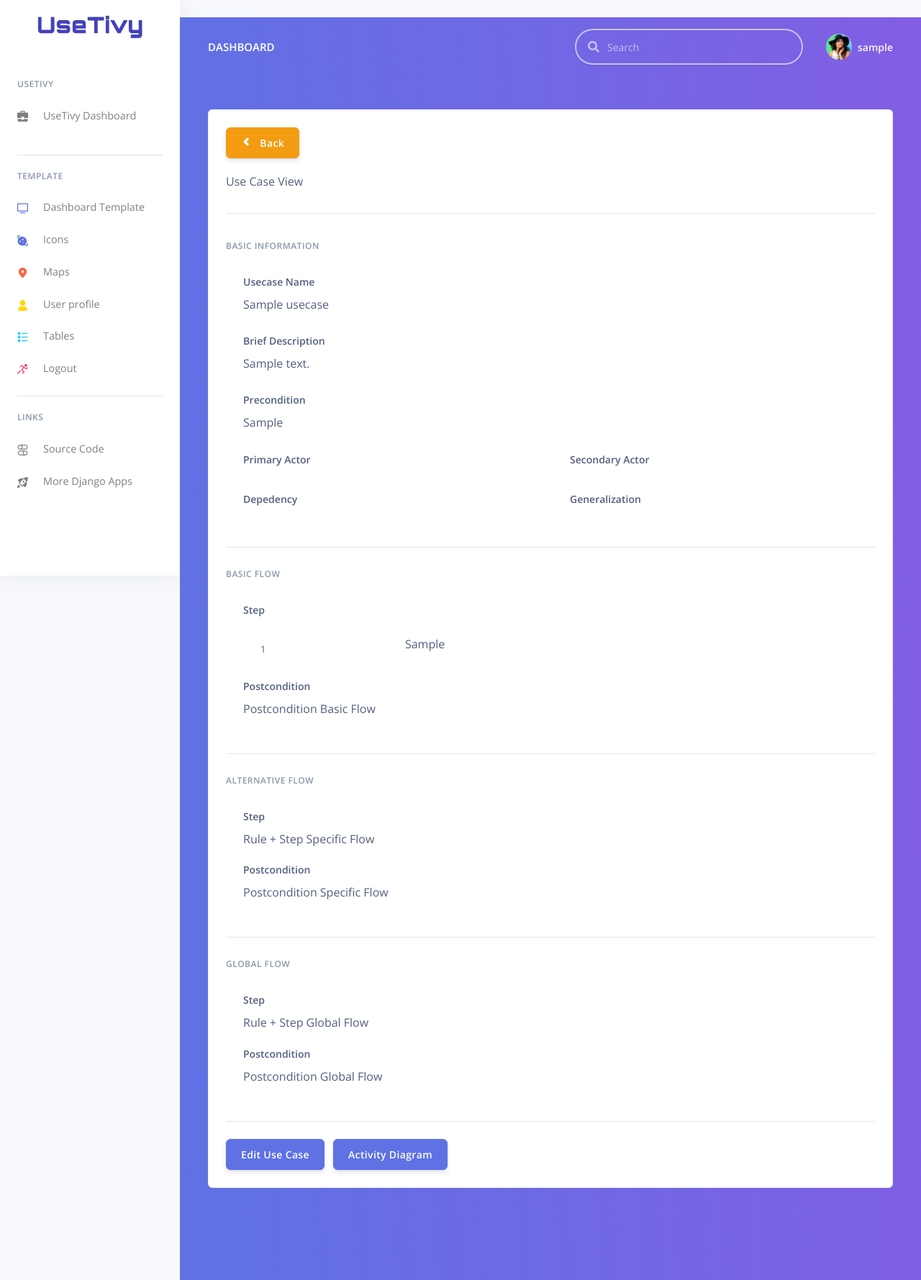
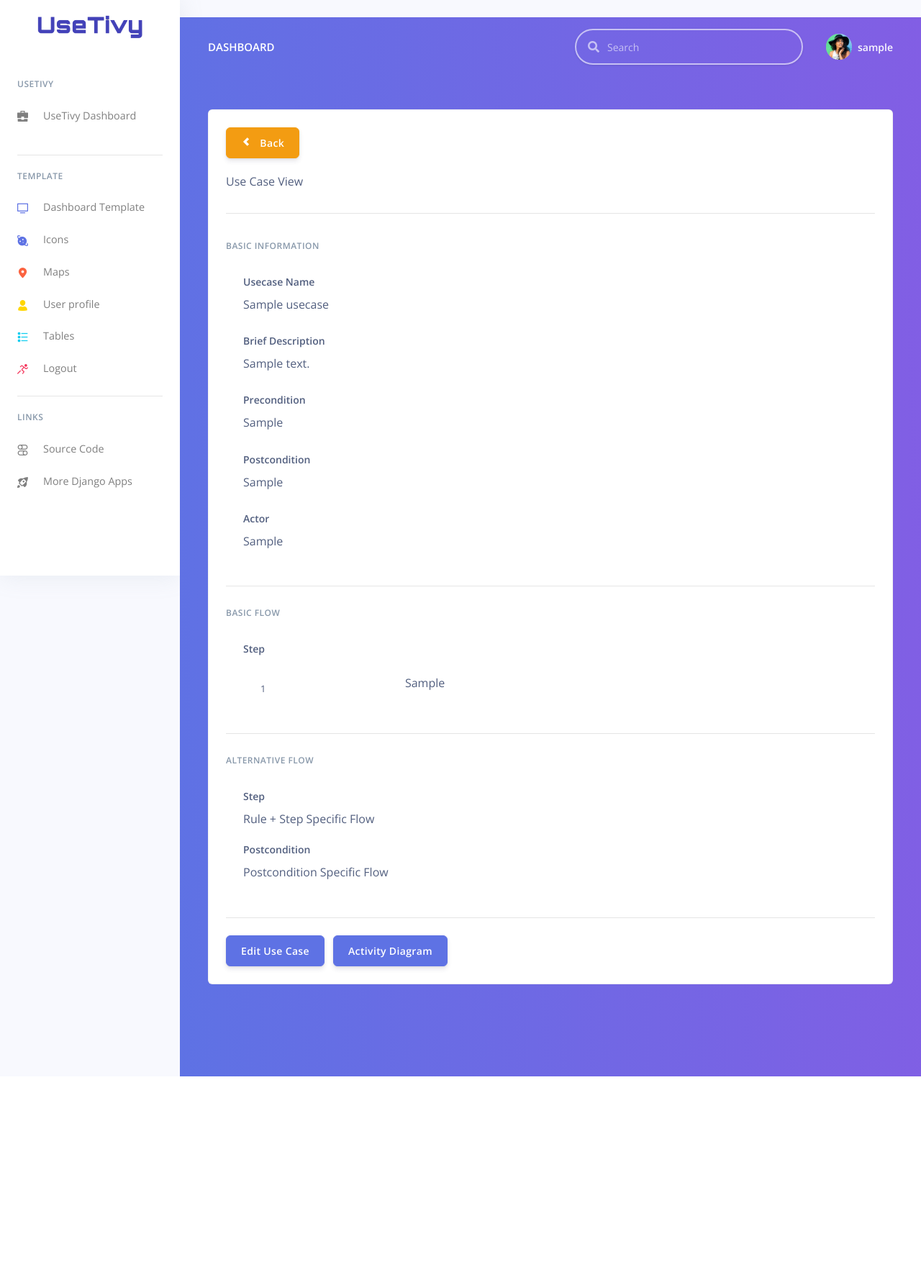
Before and after one commit to AgileRE-2021/UseTivy, a Django app: page /usecase_view/1 in a window 1280 px wide. Shown: the whole page at 72% size. After the commit the page ends 1496 px from the top, so only its background shows below. Run offline with Django 3.2, Linux system fonts and the light colour scheme; a user stored in the database is signed in; tables that the repository leaves empty hold one stand-in row (values such as "Sample post"); some libraries are stand-ins or nearby versions.

Commit message:
fix views mistake + form positions

```diff
--- a/app/views.py
+++ b/app/views.py
@@ -171,7 +171,7 @@ def edit_use_case(request,id_usecase):
     context = {}
     context['segment'] = 'edit_project'
     context['use_case'] = usecase.objects.filter(id_usecase=id_usecase).get()
-    context['step_basic'] = step_basic.filter(id_usecase=id_usecase).get()
+    context['step_basic'] = step_basic.objects.filter(id_usecase=id_usecase)
 
     return render(request, 'page/edit_use_case.html', {'context' : context})
 
@@ -209,7 +209,6 @@ def delete_use_case(request,id_usecase):
 
     use_case = usecase.objects.filter(id_usecase=id_usecase).get()
     idProject = use_case.id_project.id_project
-    print('id = ',idProject)
     usecase_target = get_object_or_404(usecase, pk=id_usecase).delete()
 
     return redirect('usecase',id_project=idProject)
--- a/core/templates/page/usecase_view.html
+++ b/core/templates/page/usecase_view.html
@@ -45,32 +45,18 @@
                                 <p>{{context.use_case.precondition}}</p>
                               </div>
                             </div>
-                          </div>
-                          <div class="row">
-                            <div class="col-lg-6">
+                            <div class="col-lg-8">
                               <div class="form-group">
-                                <label class="form-control-label" for="input-first-name">Primary Actor</label>
-                                <p>{{context.use_case.primary_actor}}</p>
-                              </div>
-                            </div>
-                            <div class="col-lg-6">
-                              <div class="form-group">
-                                <label class="form-control-label" for="input-sec-actor">Secondary Actor</label>
-                                <p>{{context.use_case.secondary_actor}}</p>
+                                <label class="form-control-label" for="input-city">Postcondition</label>
+                                <p>{{context.use_case.postcondition}}</p>
                               </div>
                             </div>
                           </div>
                           <div class="row">
                             <div class="col-lg-6">
                               <div class="form-group">
-                                <label class="form-control-label" for="input-depedency">Depedency</label>
-                                <p>{{context.use_case.dependency}}</p>
-                              </div>
-                            </div>
-                            <div class="col-lg-6">
-                              <div class="form-group">
-                                <label class="form-control-label" for="input-generalization">Generalization</label>
-                                <p>{{context.use_case.generalization}}</p>
+                                <label class="form-control-label" for="input-first-name">Actor</label>
+                                <p>{{context.use_case.actor}}</p>
                               </div>
                             </div>
                           </div>
@@ -98,14 +84,6 @@
                               </div>
                             </div>
                           </div>
-                          <div class="row">
-                            <div class="col-lg-8">
-                              <div class="form-group">
-                                <label class="form-control-label" for="input-city">Postcondition</label>
-                                <p>Postcondition Basic Flow</p>
-                              </div>
-                            </div>
-                          </div>
                         </div>
                         <hr class="my-4" />
                         <!-- Specific FLow -->
@@ -126,8 +104,6 @@
                             </div>
                           </div>
                         </div>
-                        <hr class="my-4" />
-
                         <!--
                         <h6 class="heading-small text-muted mb-4">Bounded Flow</h6>
                         <div class="pl-lg-4">
@@ -147,7 +123,7 @@
                           </div>
                         </div>
                         <hr class="my-4" />
-                        <!-- Global FLow -->
+                        <!-- Global FLow
                         <h6 class="heading-small text-muted mb-4">Global Flow</h6>
                         <div class="pl-lg-4">
                           <label class="form-control-label" for="input-address">Step</label>
@@ -165,6 +141,7 @@
                             </div>
                           </div>
                         </div>
+                        -->
                         <hr class="my-4" />
                         <a href="/edit_use_case/{{ context.use_case.id_usecase }}" class="btn btn-primary">Edit Use Case</a>
                         <a href="activity_diagram" class="btn btn-primary">Activity Diagram</a>
```
Also changed, not shown: core/templates/page/edit_use_case.html (+22 -9 lines).
